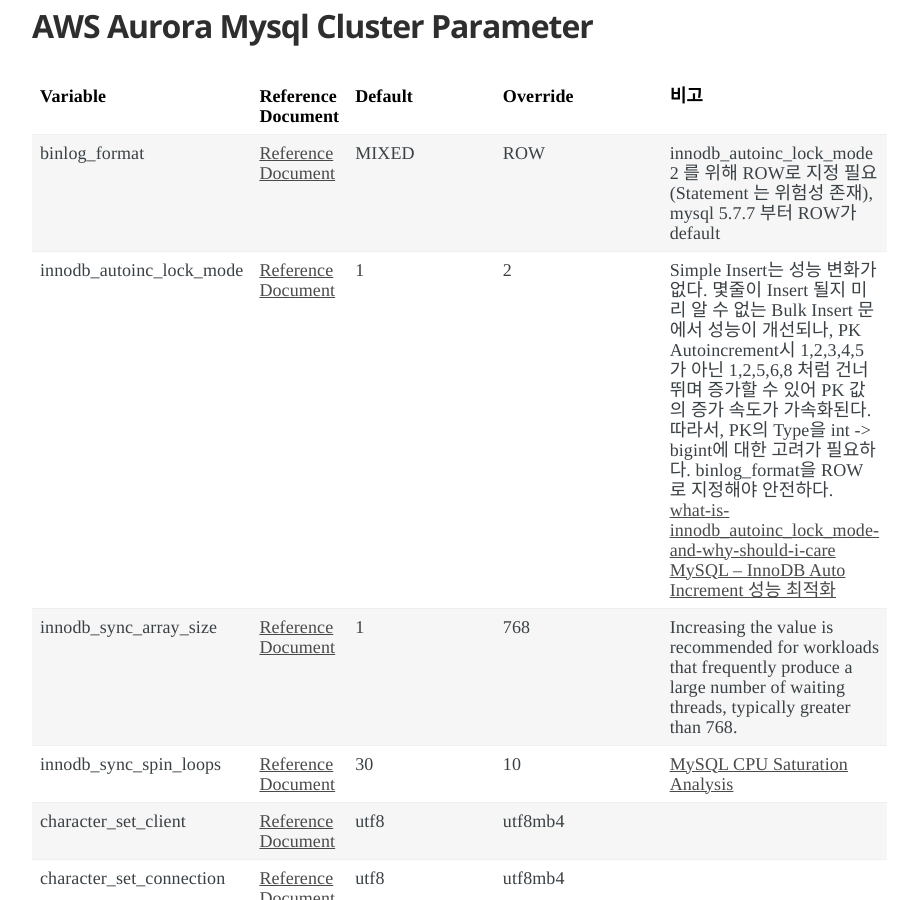
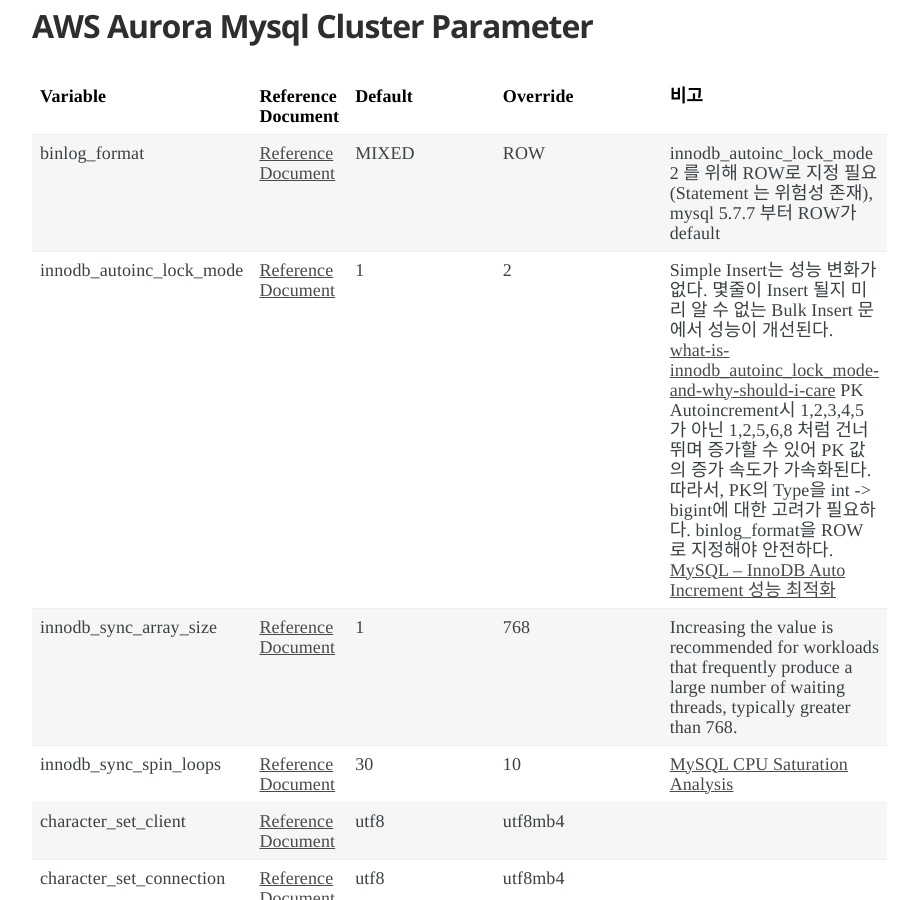
Before and after one commit to pkgonan/pkgonan.github.io, a Jekyll site: the page built from _posts/2019-01-26-aws-aurora-db-parameter-tuning.md, in a window 1280 px wide and 900 px high, scrolled down 1072 px. Shown: the whole window, without its empty margins (253-1164 px from the left). Built offline with Jekyll 4.4.1, drawn with Linux system fonts in a browser that asks for light colours; nearby versions of some CDN libraries; some web fonts are replaced.

Commit message:
사용성 개선

```diff
--- a/_posts/2019-01-26-aws-aurora-db-parameter-tuning.md
+++ b/_posts/2019-01-26-aws-aurora-db-parameter-tuning.md
@@ -26,7 +26,7 @@
 | Variable | Reference Document | Default | Override | 비고 |
 |---------|---------|---------|---------|---------|
 | binlog_format | [Reference Document](https://dev.mysql.com/doc/refman/5.7/en/replication-options-binary-log.html#sysvar_binlog_format) | MIXED | ROW | innodb_autoinc_lock_mode 2 를 위해 ROW로 지정 필요 (Statement 는 위험성 존재), mysql 5.7.7 부터 ROW가 default |
-| innodb_autoinc_lock_mode | [Reference Document](https://dev.mysql.com/doc/refman/5.7/en/innodb-auto-increment-handling.html) | 1 | 2 | Simple Insert는 성능 변화가 없다. 몇줄이 Insert 될지 미리 알 수 없는 Bulk Insert 문에서 성능이 개선되나, PK Autoincrement시 1,2,3,4,5가 아닌 1,2,5,6,8 처럼 건너 뛰며 증가할 수 있어 PK 값의 증가 속도가 가속화된다. 따라서, PK의 Type을 int -> bigint에 대한 고려가 필요하다. binlog_format을 ROW로 지정해야 안전하다. [what-is-innodb_autoinc_lock_mode-and-why-should-i-care](https://www.percona.com/blog/2017/07/26/what-is-innodb_autoinc_lock_mode-and-why-should-i-care/) [MySQL – InnoDB Auto Increment 성능 최적화](https://www.letmecompile.com/mysql-innodb-auto-increment-성능-최적화/) |
+| innodb_autoinc_lock_mode | [Reference Document](https://dev.mysql.com/doc/refman/5.7/en/innodb-auto-increment-handling.html) | 1 | 2 | Simple Insert는 성능 변화가 없다. 몇줄이 Insert 될지 미리 알 수 없는 Bulk Insert 문에서 성능이 개선된다. [what-is-innodb_autoinc_lock_mode-and-why-should-i-care](https://www.percona.com/blog/2017/07/26/what-is-innodb_autoinc_lock_mode-and-why-should-i-care/) PK Autoincrement시 1,2,3,4,5가 아닌 1,2,5,6,8 처럼 건너 뛰며 증가할 수 있어 PK 값의 증가 속도가 가속화된다. 따라서, PK의 Type을 int -> bigint에 대한 고려가 필요하다. binlog_format을 ROW로 지정해야 안전하다. [MySQL – InnoDB Auto Increment 성능 최적화](https://www.letmecompile.com/mysql-innodb-auto-increment-성능-최적화/) |
 | innodb_sync_array_size | [Reference Document](https://dev.mysql.com/doc/refman/5.7/en/innodb-parameters.html#sysvar_innodb_sync_array_size) | 1 | 768 | Increasing the value is recommended for workloads that frequently produce a large number of waiting threads, typically greater than 768. |
 | innodb_sync_spin_loops | [Reference Document](https://dev.mysql.com/doc/refman/5.7/en/innodb-parameters.html#sysvar_innodb_sync_spin_loops) | 30 | 10 | [MySQL CPU Saturation Analysis](http://small-dbtalk.blogspot.com/2016/06/) |
 | character_set_client | [Reference Document](https://dev.mysql.com/doc/refman/5.7/en/server-system-variables.html#sysvar_character_set_client) | utf8 | utf8mb4 | |
```
